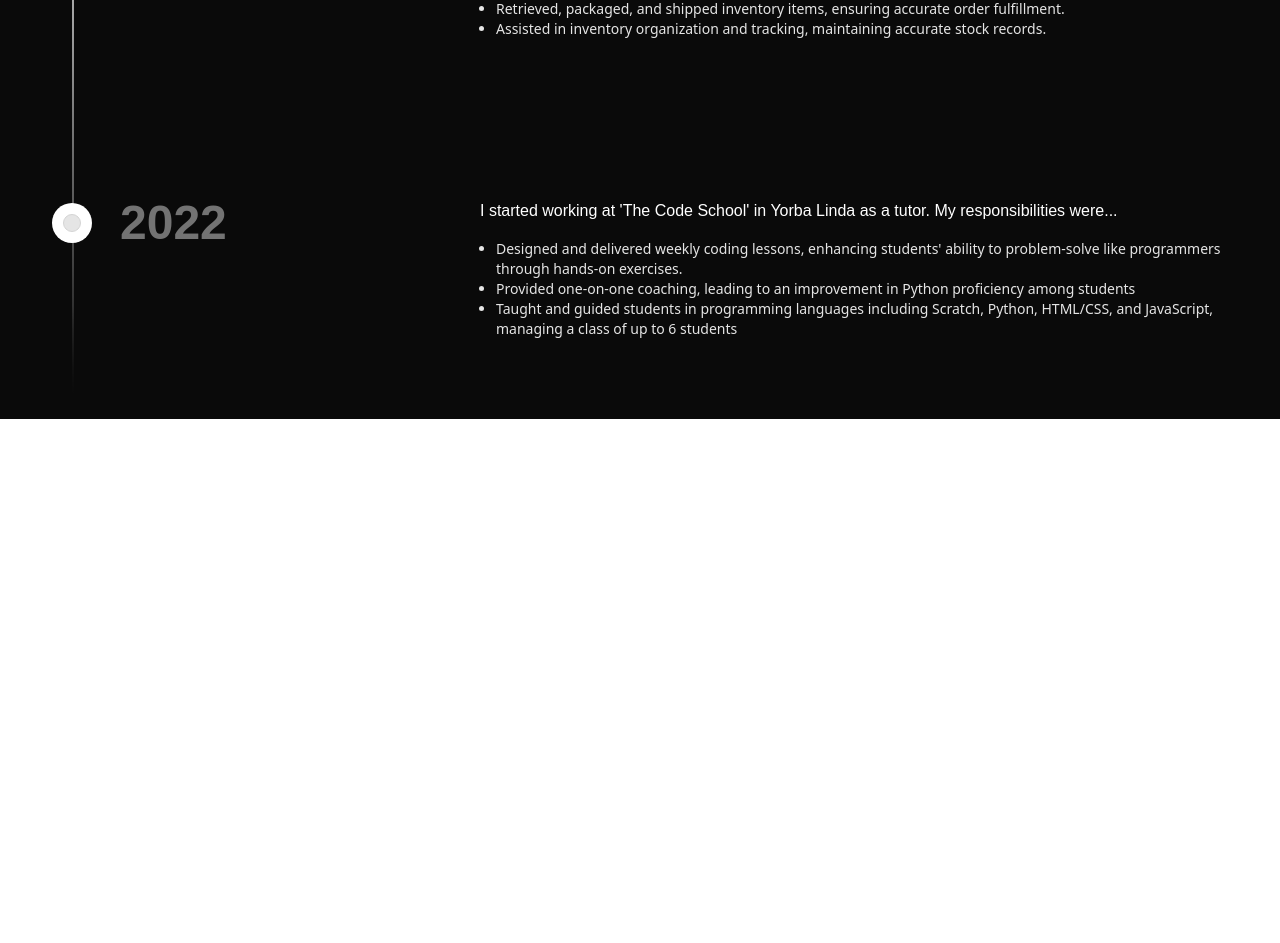
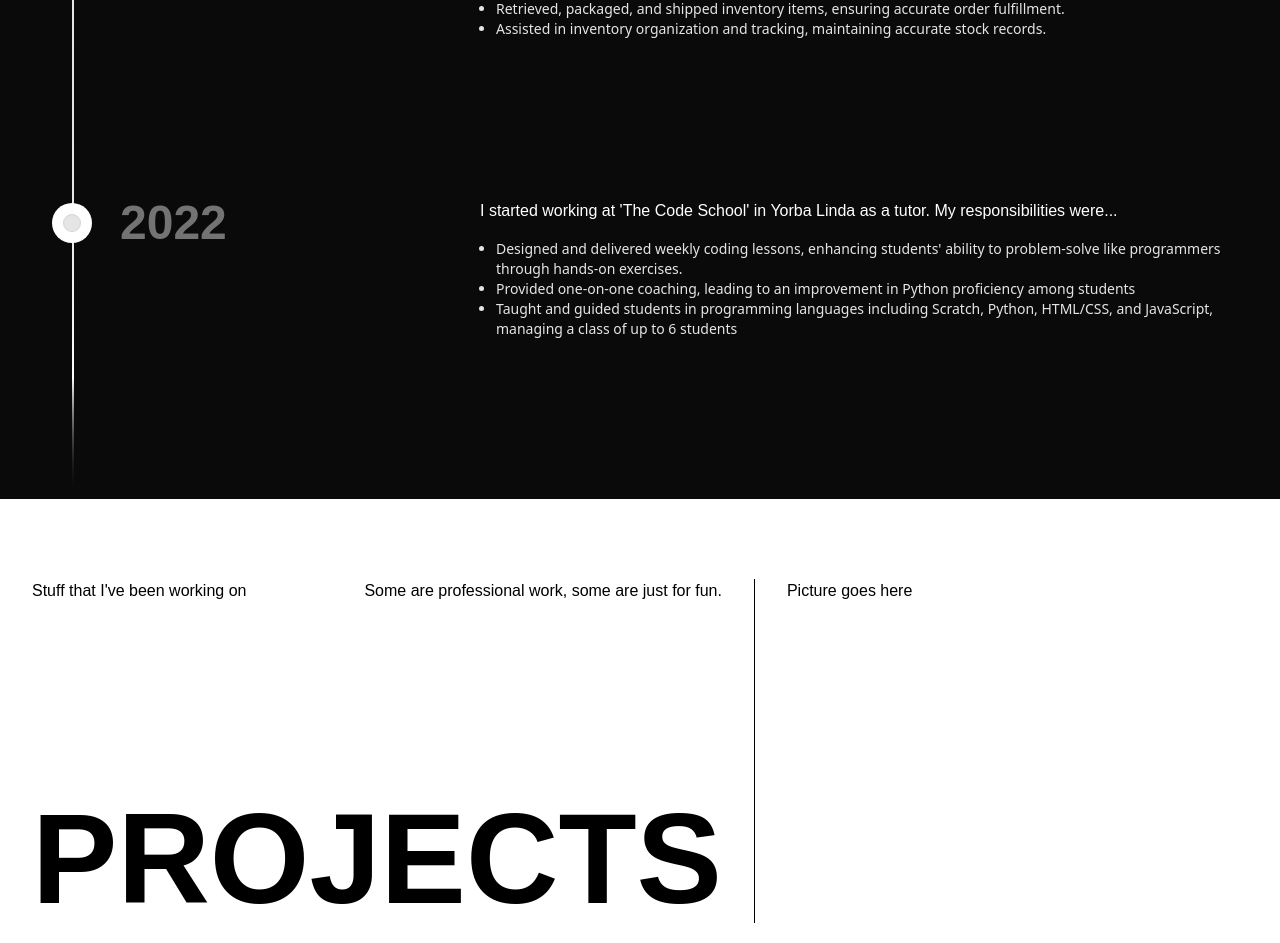
Before and after one commit to VinnyBui/Portfolio, a Next.js app: page / in a window 1280 px wide. Shown: the part 2508-3451 px from the top of the page. Before the commit the page ends 2927 px from the top, so only its background shows below. Built offline with nearby package versions, Linux system fonts and the light colour scheme; a web font is replaced by a local one.

Commit message:
began on projectDemo section

```diff
--- a/src/app/page.tsx
+++ b/src/app/page.tsx
@@ -2,6 +2,7 @@
 import Hero from "@/components/hero";
 import About from "@/components/about";
 import Experience from "@/components/experience";
+import ProjectsDemo from "@/components/projectsDemo";
 export default function Home() {
   return (
     <div className="max-w-screen-xl mx-auto">
@@ -9,6 +10,7 @@
       <Hero />
       <About />
       <Experience />
+      <ProjectsDemo />
     </div>
   );
 }
--- a/src/components/experience.tsx
+++ b/src/components/experience.tsx
@@ -1,4 +1,3 @@
-import Image from "next/image";
 import React from "react";
 import { Timeline } from "@/components/ui/timeline";
 
@@ -34,7 +33,7 @@
       content: (
         <div>
           <p className="text-white text-sm md:text-base font-clash mb-4">
-            I began working part time at ProNetworks as a Inventory Associate
+            I began working part time at ProNetworks as an Inventory Associate
           </p>
           <ul className="list-disc text-neutral-200 text-xs md:text-sm pl-4">
             <li>Managed product listings on eBay, optimizing descriptions, pricing, and customer communication, increasing sales by 50%.</li>
--- /dev/null
+++ b/src/components/projectsDemo.tsx
@@ -0,0 +1,30 @@
+import React from 'react'
+
+const ProjectsDemo = () => {
+  return (
+    <div className="my-20 pb-96 mx-auto">
+      <div className="flex h-full">
+        {/* Left Side */}
+        <div className="flex flex-col gap-48 px-8">
+          <div className="flex justify-between">
+            <h3>
+              Stuff that I've been working on
+            </h3>
+            <h4>
+              Some are professional work, some are just for fun.
+            </h4>
+          </div>
+          <h1 className="text-4xl md:text-9xl font-clash font-bold">
+            PROJECTS
+          </h1>
+        </div>
+        {/* Right Side */}
+        <div className="flex-1 border-l px-8">
+          Picture goes here
+        </div>
+      </div>
+    </div>
+  )
+}
+
+export default ProjectsDemo
--- a/src/components/ui/timeline.tsx
+++ b/src/components/ui/timeline.tsx
@@ -52,7 +52,7 @@
         </p>
       </div>
 
-      <div ref={ref} className="relative max-w-7xl mx-auto pb-20">
+      <div ref={ref} className="relative max-w-7xl mx-auto pb-40">
         {data.map((item, index) => (
           <div
             key={index}
```
